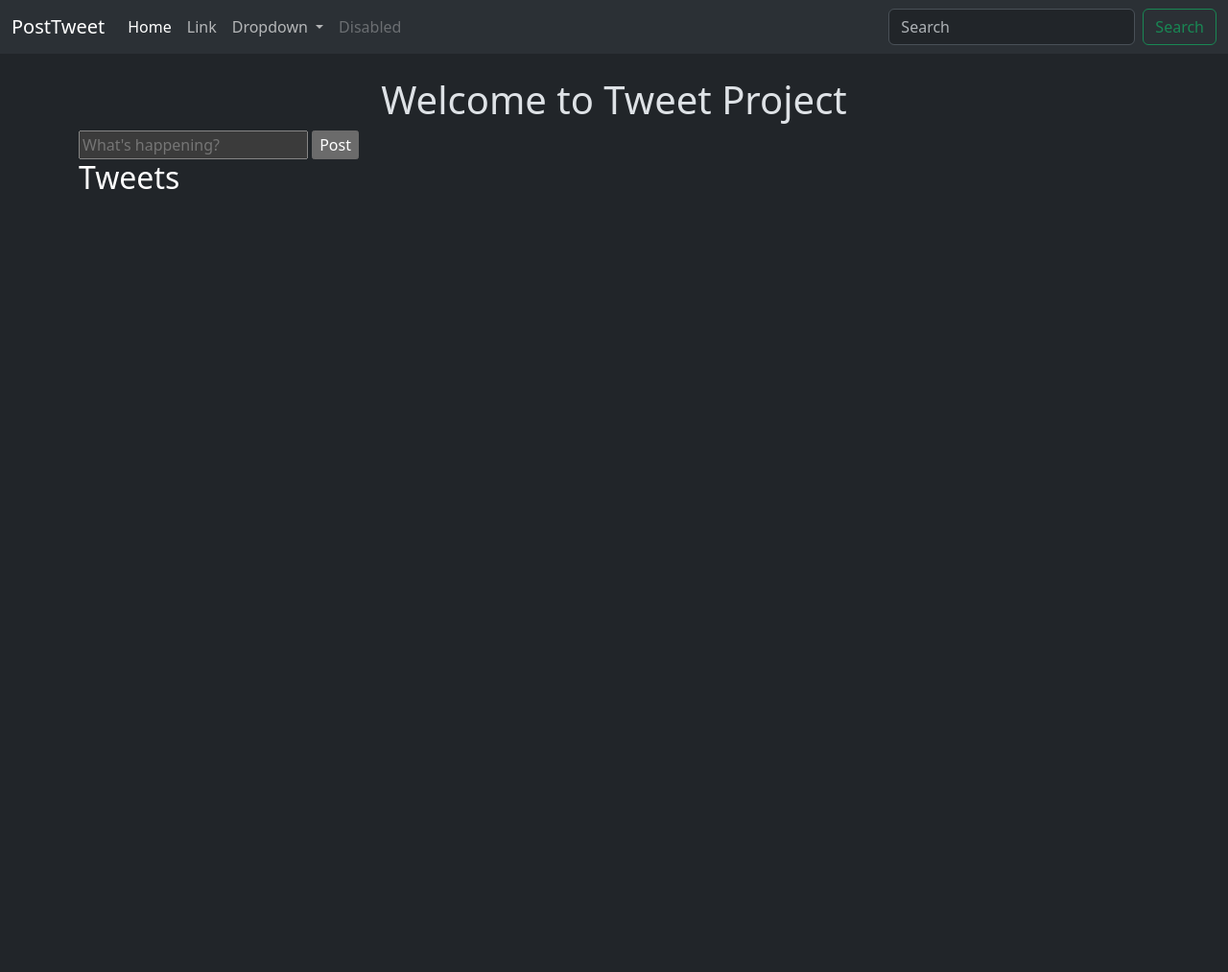
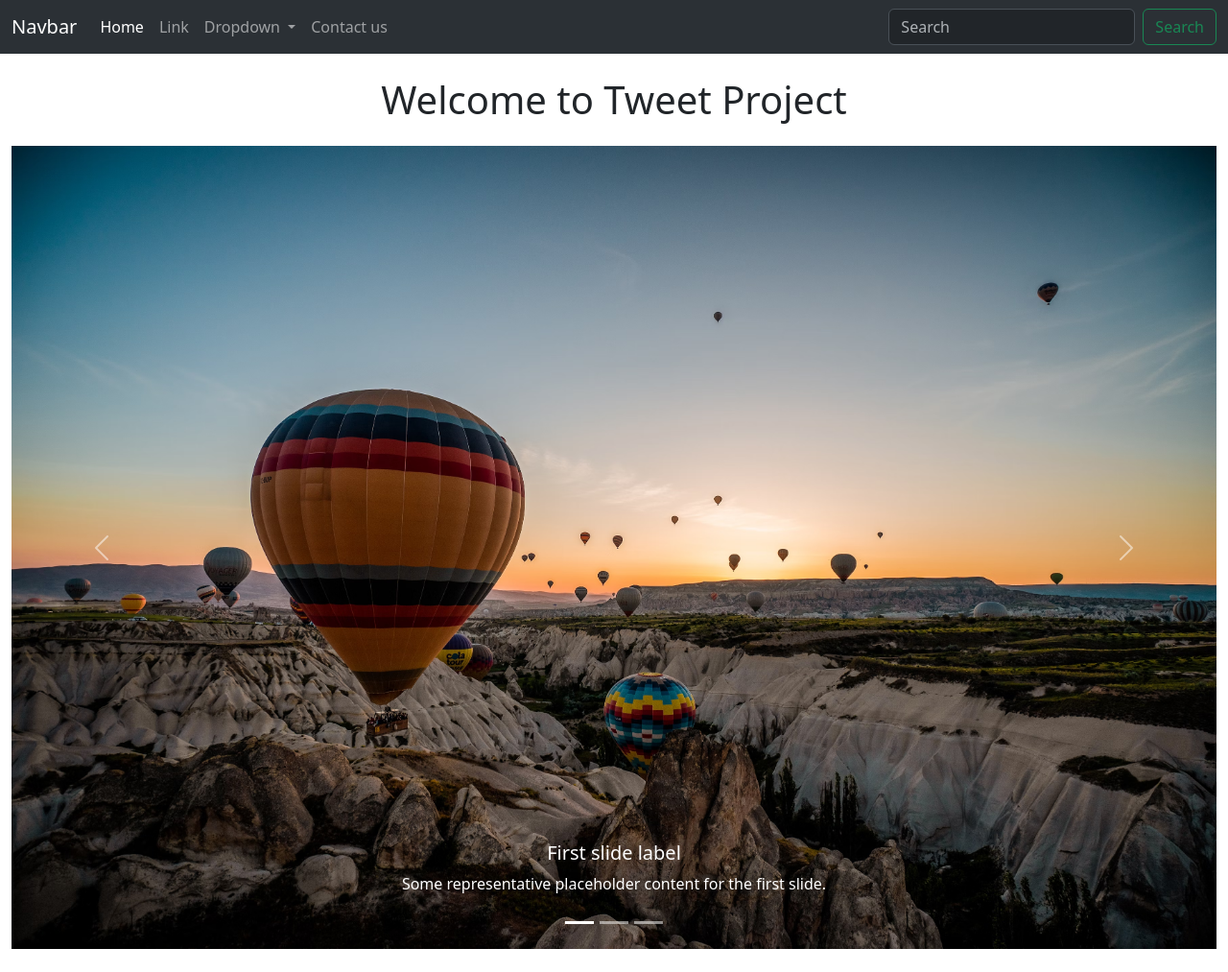
Before and after one commit to Sulavkh/django_python_001, a Django app: page / in a window 1280 px wide. Shown: the whole page at 96% size. Before the commit the page ends 197 px from the top, so only its background shows below. Run offline with Django 5.2, Linux system fonts and the light colour scheme.

Commit message:
added carausal and contact page

```diff
--- a/django001/posttweet/templates/index.html
+++ /dev/null
@@ -1,20 +0,0 @@
-{% extends 'layout.html' %}
-
-    {% block title %}
-        Post Tweet
-    {% endblock %}
-
-    {% block content %}
-        <h1 class="text-center mt-4">Welcome to Tweet Project</h1>
-        <form action="/posttweet/post/" method="post">
-            {% csrf_token %}
-            <input type="text" name="tweet" placeholder="What's happening?">
-            <input type="submit" value="Post">
-        </form>
-        <h2 class="text-white">Tweets</h2>
-        <ul>
-            {% for tweet in tweets %}
-                <li>{{ tweet.tweet }}</li>
-            {% endfor %}
-        </ul>
-    {% endblock %}
--- a/django001/posttweet/urls.py
+++ b/django001/posttweet/urls.py
@@ -17,10 +17,13 @@ Including another URLconf
 # Define the URL configuration for the posttweet app
 
 from django.urls import path
+from django.contrib import admin
 from . import views
 
 app_name = 'posttweet'
 
 urlpatterns = [
     path('', views.index, name='index'),
+    path("index", views.index, name="index"),
+    path('contact', views.contact, name='contact'),
 ]
--- a/django001/posttweet/views.py
+++ b/django001/posttweet/views.py
@@ -1,8 +1,17 @@
-from django.shortcuts import render
+from django.shortcuts import render, HttpResponse
+from .models import Tweet
+from .forms import TweetForm
+from django.shortcuts import get_object_or_404
 
 # Create your views here.
 def index(request):
     return render(request, 'index.html')
 
+def tweet_list(request):
+    Tweet.objects.all().order_by('-created_at')
+
 def posttweet(request):
     return render(request, 'posttweet.html')
+
+def contact(request):
+    return render(request, 'contact.html')
--- /dev/null
+++ b/django001/templates/contact.html
@@ -0,0 +1,5 @@
+{% extends "layout.html" %}
+
+{% block title %} Contact {% endblock title %}
+
+{% block content %}This is contact page{% endblock content %}
--- /dev/null
+++ b/django001/templates/index.html
@@ -0,0 +1,48 @@
+{% extends 'layout.html' %}
+
+{% block title %}
+    Post Tweet
+{% endblock %}
+{% block content %}
+<h1 class="text-center mt-4">Welcome to Tweet Project</h1>
+<div class="container-fluid my-4 px-0" height="400px">
+  <div id="carouselExampleCaptions" class="carousel slide">
+    <div class="carousel-indicators">
+      <button type="button" data-bs-target="#carouselExampleCaptions" data-bs-slide-to="0" class="active" aria-current="true" aria-label="Slide 1"></button>
+      <button type="button" data-bs-target="#carouselExampleCaptions" data-bs-slide-to="1" aria-label="Slide 2"></button>
+      <button type="button" data-bs-target="#carouselExampleCaptions" data-bs-slide-to="2" aria-label="Slide 3"></button>
+    </div>
+    <div class="carousel-inner">
+      <div class="carousel-item active">
+        <img src="/static/carousal/carausal.avif" class="d-block w-100 h-100" alt="...">
+        <div class="carousel-caption d-none d-md-block">
+          <h5>First slide label</h5>
+          <p>Some representative placeholder content for the first slide.</p>
+        </div>
+      </div>
+      <div class="carousel-item">
+        <img src="/static/carousal/carausal2.avif" class="d-block w-100 h-100" alt="...">
+        <div class="carousel-caption d-none d-md-block">
+          <h5>Second slide label</h5>
+          <p>Some representative placeholder content for the second slide.</p>
+        </div>
+      </div>
+      <div class="carousel-item">
+        <img src="/static/carousal/carausal3.avif" class="d-block w-100 h-100" alt="...">
+        <div class="carousel-caption d-none d-md-block">
+          <h5>Third slide label</h5>
+          <p>Some representative placeholder content for the third slide.</p>
+        </div>
+      </div>
+    </div>
+    <button class="carousel-control-prev" type="button" data-bs-target="#carouselExampleCaptions" data-bs-slide="prev">
+      <span class="carousel-control-prev-icon" aria-hidden="true"></span>
+      <span class="visually-hidden">Previous</span>
+    </button>
+    <button class="carousel-control-next" type="button" data-bs-target="#carouselExampleCaptions" data-bs-slide="next">
+      <span class="carousel-control-next-icon" aria-hidden="true"></span>
+      <span class="visually-hidden">Next</span>
+    </button>
+  </div>
+</div>
+{% endblock %}
--- a/django001/templates/layout.html
+++ b/django001/templates/layout.html
@@ -1,29 +1,29 @@
 {% load static %}
 <!DOCTYPE html>
-<html lang="en" data-bs-theme="dark">
+<html lang="en">
 <head>
   <meta charset="utf-8">
-    <meta name="viewport" content="width=device-width, initial-scale=1.0">
-    <link href="https://cdn.jsdelivr.net/npm/bootstrap@5.3.3/dist/css/bootstrap.min.css"
-    rel="stylesheet" integrity="sha384-QWTKZyjpPEjISv5WaRU9OFeRpok6YctnYmDr5pNlyT2bRjXh0JMhjY6hW+ALEwIH"
-    crossorigin="anonymous">
+  <meta name="viewport" content="width=device-width, initial-scale=1">
   <title>
     {% block title %}
     Post Tweet
     {% endblock %}
 </title>
+  <link href="https://cdn.jsdelivr.net/npm/bootstrap@5.3.3/dist/css/bootstrap.min.css" rel="stylesheet" integrity="sha384-QWTKZyjpPEjISv5WaRU9OFeRpok6YctnYmDr5pNlyT2bRjXh0JMhjY6hW+ALEwIH" crossorigin="anonymous">
+  <script src="https://cdn.jsdelivr.net/npm/bootstrap@5.3.3/dist/js/bootstrap.bundle.min.js" integrity="sha384-YvpcrYf0tY3lHB60NNkmXc5s9fDVZLESaAA55NDzOxhy9GkcIdslK1eN7N6jIeHz" crossorigin="anonymous"></script>
+
 </head>
 <body>
-    <nav class="navbar navbar-expand-lg bg-body-tertiary">
+  <nav class="navbar bg-dark navbar-expand-lg bg-body-tertiary" data-bs-theme="dark">
     <div class="container-fluid">
-          <a class="navbar-brand" href="#">PostTweet</a>
+      <a class="navbar-brand" href="#">Navbar</a>
       <button class="navbar-toggler" type="button" data-bs-toggle="collapse" data-bs-target="#navbarSupportedContent" aria-controls="navbarSupportedContent" aria-expanded="false" aria-label="Toggle navigation">
         <span class="navbar-toggler-icon"></span>
       </button>
       <div class="collapse navbar-collapse" id="navbarSupportedContent">
         <ul class="navbar-nav me-auto mb-2 mb-lg-0">
           <li class="nav-item">
-                <a class="nav-link active" aria-current="page" href="#">Home</a>
+            <a class="nav-link active" aria-current="page" href="index">Home</a>
           </li>
           <li class="nav-item">
             <a class="nav-link" href="#">Link</a>
@@ -40,7 +40,7 @@
             </ul>
           </li>
           <li class="nav-item">
-                <a class="nav-link disabled" aria-disabled="true">Disabled</a>
+            <a class="nav-link" href="contact">Contact us</a>
           </li>
         </ul>
         <form class="d-flex" role="search">
@@ -50,8 +50,9 @@
       </div>
     </div>
   </nav>
-    <div class="container">
+    <div class="container-fluid">
         {% block content %}
-        {% endblock %}
+        {% endblock content %}
     </div>
+
 </html>
```
Also changed, not shown: django001/posttweet/forms.py (added, +7 -0 lines), django001/templates/forms.html (added, +11 -0 lines), django001/static/carousal/carausal.avif (added), django001/static/carousal/carausal2.avif (added), django001/static/carousal/carausal3.avif (added). Lines whose indentation alone changed are shown as unchanged.
